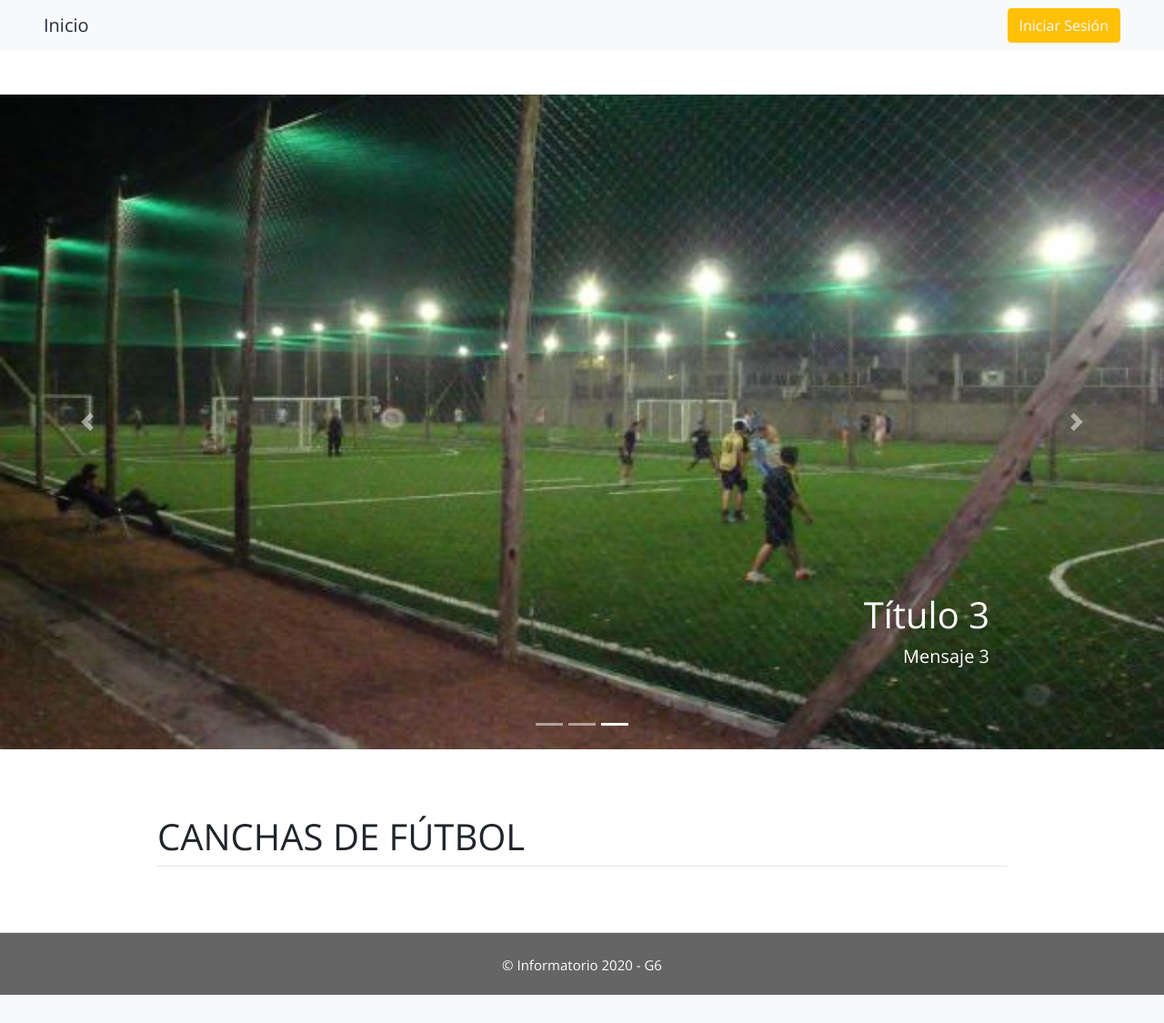
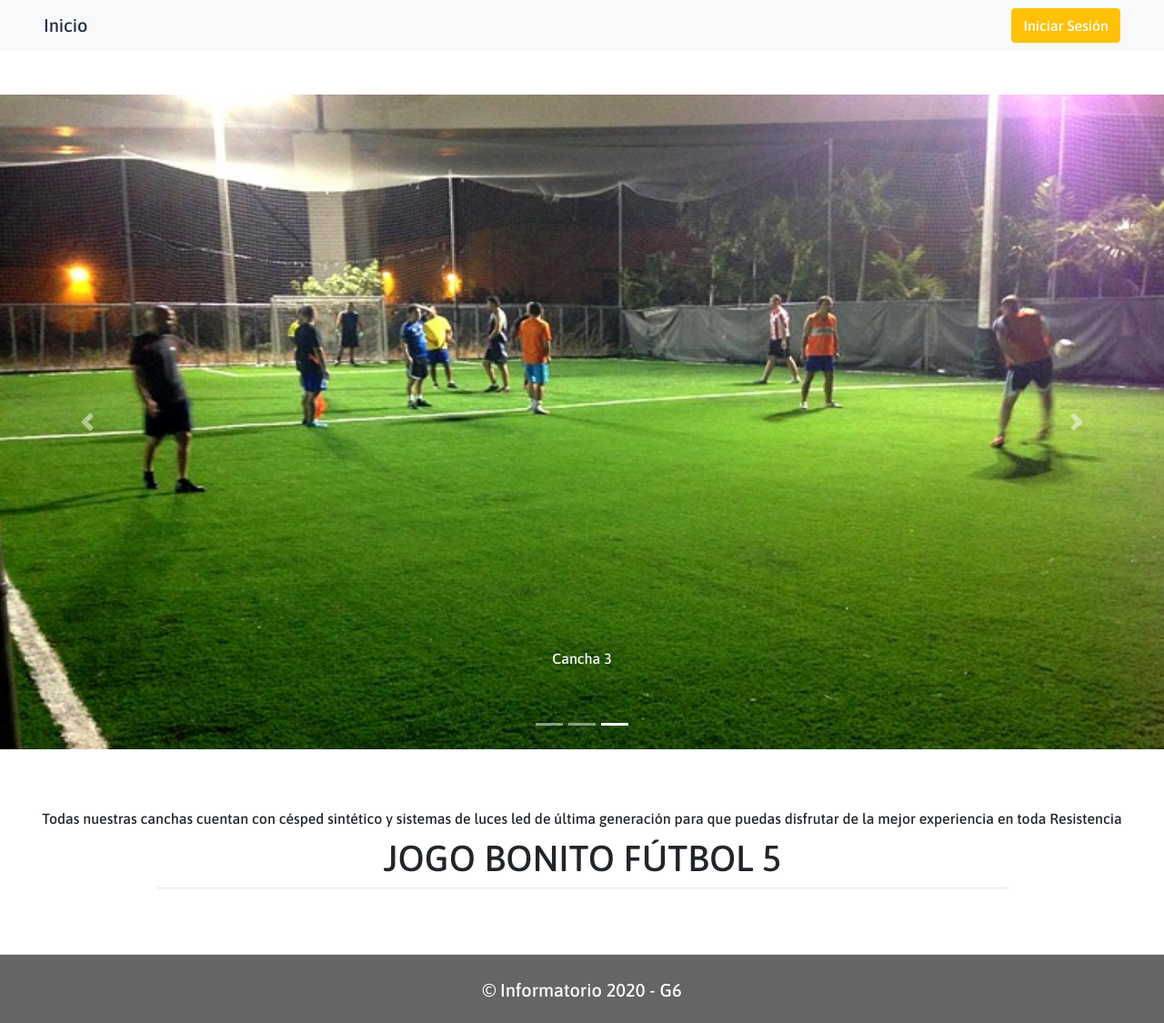
Before and after one commit to jhorgesub/Gestion_turnos, a Django app: template templates/home.html in a window 1280 px wide. Shown: the whole page at 91% size. Before the commit the page ends 1094 px from the top, so only its background shows below. Run offline with Django 3.2, Linux system fonts and the light colour scheme; the template is opened without the code that fills it, so the values that code supplies are empty; some libraries are stand-ins or nearby versions.

Commit message:
Fuentes y textos modificados

```diff
--- a/static/css/styles.css
+++ b/static/css/styles.css
@@ -4,7 +4,7 @@ html {
     padding: 0;
     min-height: 100%;
     min-width: 100%;
-    font-family: 'Open Sans', sans-serif;
+    font-family: 'Asap', sans-serif;
     font-weight: 400;
 }
 
@@ -66,7 +66,7 @@ html {
 }
 
 .index-footer {
-    font-size: 15px;
+    font-size: 20px;
     color: rgb(255, 255, 255);
     background: rgb(101, 101, 101);
     text-align: center;
--- a/templates/home.html
+++ b/templates/home.html
@@ -9,29 +9,29 @@
         </ol>
         <div class="carousel-inner">
             <div class="carousel-item">
-            <img class="first-slide img-carrusel" src="{% static 'img/cancha_4.jpg' %}" alt="First slide">
+                <img class="first-slide img-carrusel" src="{% static 'img/cancha_2.jpg' %}" alt="First slide">
                 <div class="container">
-                <div class="carousel-caption text-left">
-                    <h1>Título 1</h1>
-                    <p>Mensaje 1</p>
+                    <div class="carousel-caption text-md-center"> Cancha 1
+                        <h1> </h1>
+                        <p> </p>
                     </div>
                 </div>
             </div>
             <div class="carousel-item">
-            <img class="second-slide img-carrusel" src="{% static 'img/cancha_2.jpg' %}" alt="Second slide">
+                <img class="second-slide img-carrusel" src="{% static 'img/cancha_3.jpg' %}" alt="Second slide">
                 <div class="container">
-                <div class="carousel-caption">
-                    <h1>Título 2</h1>
-                    <p>Mensaje 2</p>
+                    <div class="carousel-caption text-md-center"> Cancha 2
+                        <h1> </h1>
+                        <p> </p>
                     </div>
                 </div>
             </div>
             <div class="carousel-item active">
-            <img class="third-slide img-carrusel" src="{% static 'img/cancha_3.jpg' %}" alt="Third slide">
+                <img class="third-slide img-carrusel" src="{% static 'img/cancha_4.jpg' %}" alt="Third slide">
                 <div class="container">
-                <div class="carousel-caption text-right">
-                    <h1>Título 3</h1>
-                    <p>Mensaje 3</p>
+                    <div class="carousel-caption text-md-center"> Cancha 3
+                        <h1></h1>
+                        <p></p>
                     </div>
                 </div>
             </div>
@@ -45,27 +45,19 @@
             <span class="sr-only">Next</span>
         </a>
     </div>
-
-
-
+<div class="text-center"> Todas nuestras canchas cuentan con césped sintético y sistemas de luces led de última generación para que puedas disfrutar de la mejor experiencia en toda Resistencia
+</div>
     <div class="container">
-
-
-
 
         <div class="row justify-content-center">
             <div class="col-10">
-            <h1 class="mt-2 animate__animated animate__bounce">CANCHAS DE FÚTBOL</h1>
+                <h1 class="text-xl-center mt-2 animate__animated animate__bounce">JOGO BONITO FÚTBOL 5</h1>
 
 
                 <hr class="mt-0 mb-4">
             </div>
         </div>
 
-
-
-
-
     </div>
 
 
--- a/templates/index.html
+++ b/templates/index.html
@@ -4,6 +4,7 @@
 <html lang="en">
 
 <head>
+
     <meta charset="UTF-8">
     <meta http-equiv="X-UA-Compatible" content="IE=edge">
     <meta name="viewport" content="width=device-width, initial-scale=1.0">
@@ -13,7 +14,7 @@
     <link rel="stylesheet" href="https://cdnjs.cloudflare.com/ajax/libs/animate.css/4.1.1/animate.min.css">
     <link rel="stylesheet" href="https://code.ionicframework.com/ionicons/2.0.1/css/ionicons.min.css">
     <link rel="preconnect" href="https://fonts.gstatic.com">
-    <link href="https://fonts.googleapis.com/css2?family=Open+Sans:ital,wght@0,300;0,400;0,600;0,700;1,600;1,700&family=Roboto:wght@100&display=swap" rel="stylesheet">
+    <link href="https://fonts.googleapis.com/css2?family=Advent+Pro&family=Alegreya+Sans:ital,wght@1,300&family=Asap:wght@500&family=Krona+One&family=Poppins:wght@200&family=Quicksand&family=Ubuntu:wght@400;500&display=swap" rel="stylesheet">
 
     <link rel="stylesheet" href="{% static 'css/adminlte.min.css' %}">
 
@@ -28,7 +29,7 @@
     <link rel="apple-touch-icon" sizes="144x144" href="{%static 'favicon/apple-icon-144x144.png'%}">
     <link rel="apple-touch-icon" sizes="152x152" href="{%static 'favicon/apple-icon-152x152.png'%}">
     <link rel="apple-touch-icon" sizes="180x180" href="{%static 'favicon/apple-icon-180x180.png'%}">
-    <link rel="icon" type="image/png" sizes="192x192"  href="{%static 'favicon/android-icon-192x192.png'%}">
+    <link rel="icon" type="image/png" sizes="192x192" href="{%static 'favicon/android-icon-192x192.png'%}">
     <link rel="icon" type="image/png" sizes="32x32" href="{%static 'favicon/favicon-32x32.png'%}">
     <link rel="icon" type="image/png" sizes="96x96" href="{%static 'favicon/favicon-96x96.png'%}">
     <link rel="icon" type="image/png" sizes="16x16" href="{%static 'favicon/favicon-16x16.png'%}">
@@ -36,7 +37,6 @@
     <meta name="msapplication-TileColor" content="#ffffff">
     <meta name="msapplication-TileImage" content="/ms-icon-144x144.png">
     <meta name="theme-color" content="#ffffff">
-
     <title>Inicio</title>
 </head>
 
@@ -46,7 +46,8 @@
 
         <nav class="navbar navbar-expand-lg navbar-light bg-light px-5">
             <a class="navbar-brand" href="{% url 'home' %}">Inicio</a>
-            <button class="navbar-toggler" type="button" data-toggle="collapse" data-target="#navbarSupportedContent" aria-controls="navbarSupportedContent" aria-expanded="false" aria-label="Toggle navigation">
+            <button class="navbar-toggler" type="button" data-toggle="collapse" data-target="#navbarSupportedContent"
+                aria-controls="navbarSupportedContent" aria-expanded="false" aria-label="Toggle navigation">
                 <span class="navbar-toggler-icon"></span>
             </button>
 
@@ -55,16 +56,9 @@
 
 
                     {% if user.is_authenticated %}
-                    <li class="nav-item ">
-
-
-
-
-                    </li>
-
 
                     <li class="nav-item ">
-                        <a class="navbar-brand mx-5" href="#">Hola,
+                        <a class="navbar-brand mx-5" href="#">Hola
                             {% if user.first_name %}
                             {{request.user.first_name}}
                             {% else %}
@@ -72,12 +66,9 @@
                             {% endif %}
                         </a>
 
-
-
-
-
                     <li class="nav-item dropdown">
-                            <a class="nav-link dropdown-toggle" href="#" id="navbarDropdown" role="button" data-toggle="dropdown" aria-haspopup="true" aria-expanded="false">
+                        <a class="nav-link dropdown-toggle" href="#" id="navbarDropdown" role="button"
+                            data-toggle="dropdown" aria-haspopup="true" aria-expanded="false">
                             <i class="fas fa-cog"></i> </a>
                         <div class="dropdown-menu" aria-labelledby="navbarDropdown">
 
@@ -93,15 +84,11 @@
 
                     <li class="nav-item ">
 
-                            <a class="btn btn-warning text-light" href="{% url 'login' %}">Iniciar Sesión</a> {% endif %}
+                        <a class="btn btn-warning text-white" href="{% url 'login' %}">Iniciar Sesión</a>
 
                     </li>
 
-
-
-
-
-
+                    {% endif %}
 
                 </ul>
 
@@ -111,13 +98,7 @@
     </header>
 
 
-
-
-
-
     <main class="my-5">
-
-
 
         {% block content %} {% endblock content %}
 
@@ -128,18 +109,18 @@
     <footer class="index-footer pt-4">
         <p>© Informatorio 2020 - G6</p>
     </footer>
+
     <script src="{% static 'js/script.js' %}"></script>
-    <script src="https://code.jquery.com/jquery-3.2.1.slim.min.js" integrity="sha384-KJ3o2DKtIkvYIK3UENzmM7KCkRr/rE9/Qpg6aAZGJwFDMVNA/GpGFF93hXpG5KkN" crossorigin="anonymous"></script>
-    <script src="https://cdnjs.cloudflare.com/ajax/libs/popper.js/1.12.9/umd/popper.min.js" integrity="sha384-ApNbgh9B+Y1QKtv3Rn7W3mgPxhU9K/ScQsAP7hUibX39j7fakFPskvXusvfa0b4Q" crossorigin="anonymous"></script>
-    <script src="https://maxcdn.bootstrapcdn.com/bootstrap/4.0.0/js/bootstrap.min.js" integrity="sha384-JZR6Spejh4U02d8jOt6vLEHfe/JQGiRRSQQxSfFWpi1MquVdAyjUar5+76PVCmYl" crossorigin="anonymous"></script>
+    <script src="https://code.jquery.com/jquery-3.2.1.slim.min.js"
+        integrity="sha384-KJ3o2DKtIkvYIK3UENzmM7KCkRr/rE9/Qpg6aAZGJwFDMVNA/GpGFF93hXpG5KkN"
+        crossorigin="anonymous"></script>
+    <script src="https://cdnjs.cloudflare.com/ajax/libs/popper.js/1.12.9/umd/popper.min.js"
+        integrity="sha384-ApNbgh9B+Y1QKtv3Rn7W3mgPxhU9K/ScQsAP7hUibX39j7fakFPskvXusvfa0b4Q"
+        crossorigin="anonymous"></script>
+    <script src="https://maxcdn.bootstrapcdn.com/bootstrap/4.0.0/js/bootstrap.min.js"
+        integrity="sha384-JZR6Spejh4U02d8jOt6vLEHfe/JQGiRRSQQxSfFWpi1MquVdAyjUar5+76PVCmYl"
+        crossorigin="anonymous"></script>
     <script src="{% static 'js/adminlte.min.js' %}"></script>
-
-
-
-
-
-
-
 
 </body>
 
```
Lines whose indentation alone changed are shown as unchanged.
